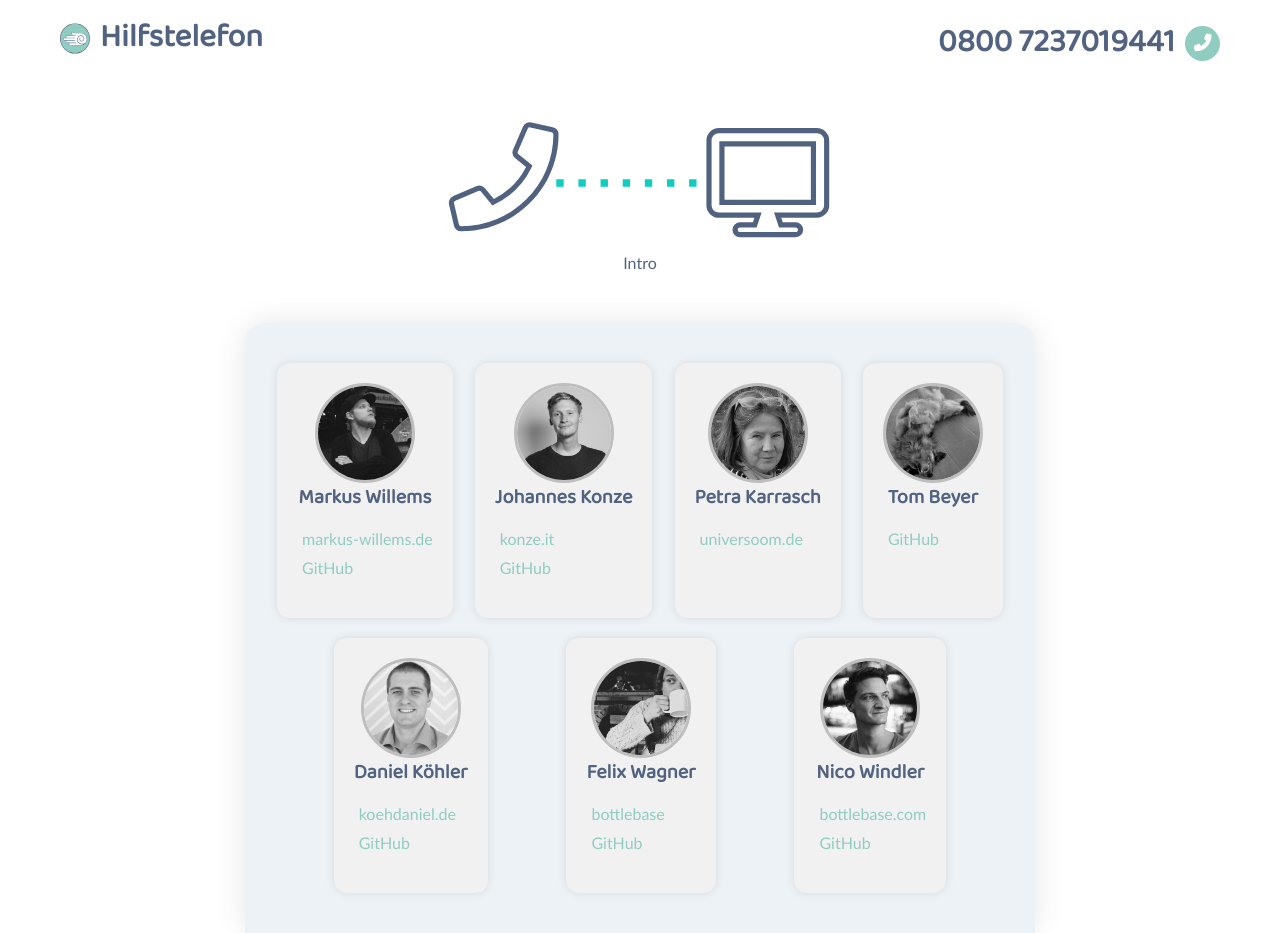
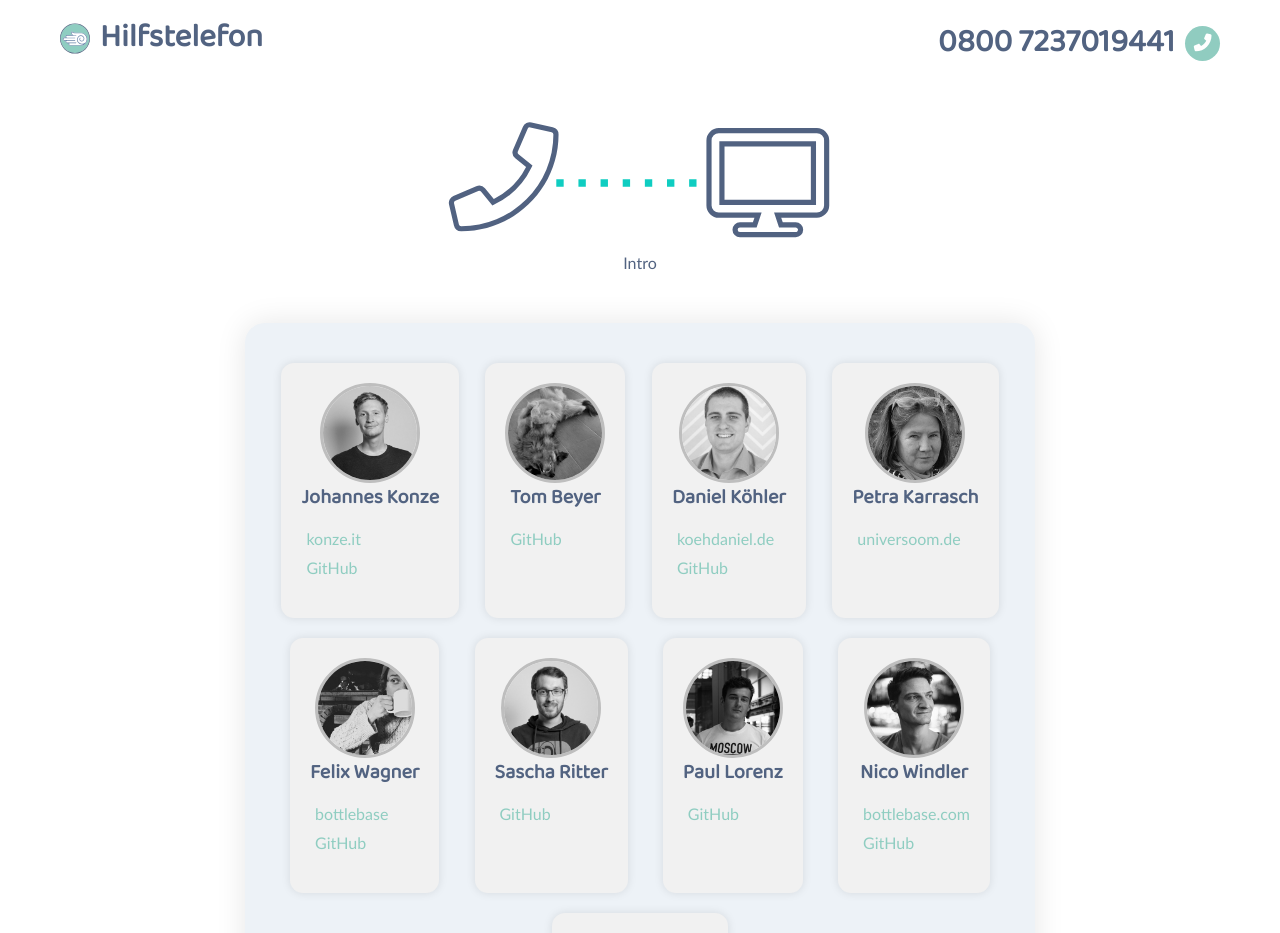
Before and after one commit to Hilfstelefon-WirVsVirus/hilfstelefon-frontend, a Vue app: page /impress in a window 1280 px wide. Shown: the top 933 px of the page. Built offline with nearby package versions, Linux system fonts and the light colour scheme.

Commit message:
Add new supporters

```diff
--- a/src/views/Impress.vue
+++ b/src/views/Impress.vue
@@ -181,6 +181,26 @@ export default {
           },
         ],
       },
+      {
+        name: 'Sascha Ritter',
+        image: '/img/users/Sascha.jpg',
+        links: [
+          {
+            url: '//github.com/sascharitter',
+            pretty: 'GitHub',
+          },
+        ],
+      },
+      {
+        name: 'Paul Lorenz',
+        image: '/img/users/Paul.jpg',
+        links: [
+          {
+            url: '//github.com/pl0renz',
+            pretty: 'GitHub',
+          },
+        ],
+      },
       ];
       return this.shuffleArray(users);
     },
```
Also changed, not shown: public/img/users/Sascha.jpg (added).
